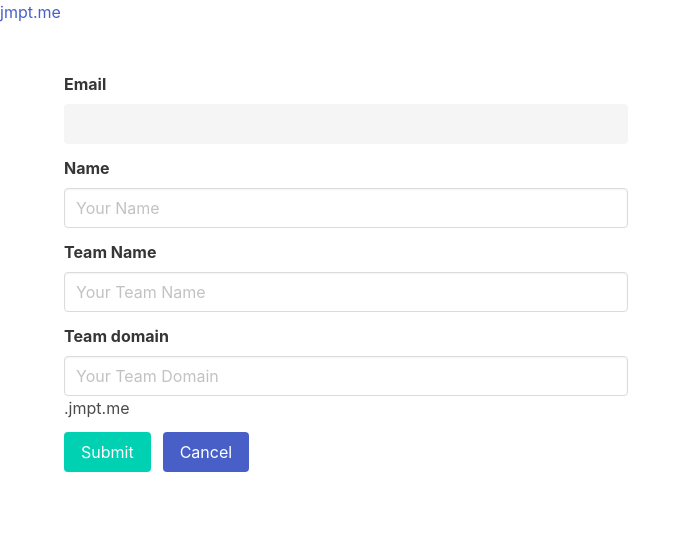
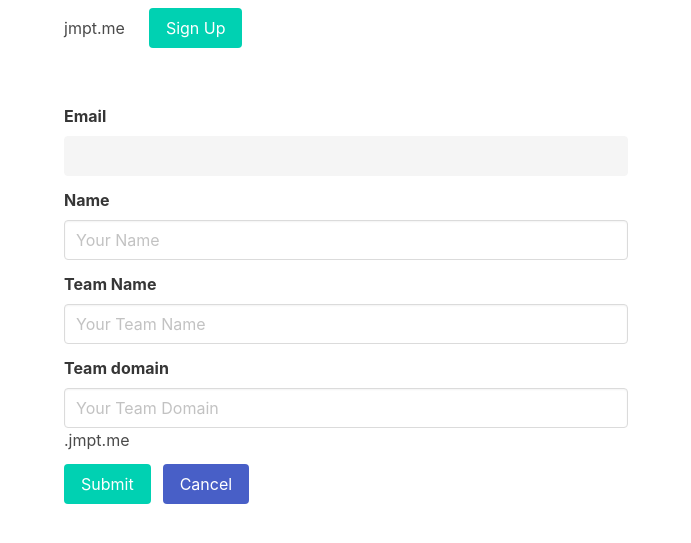
Before and after one commit to yosukesuzuki/url-shortner, a Flask app: template templates/register.html in a window 1280 px wide. Shown: the top 543 px of the page, without its empty margins (0-691 px from the left). Run offline with Flask 2, Linux system fonts and the light colour scheme; the template is opened without the code that fills it, so the values that code supplies are empty; some libraries are stand-ins or nearby versions.

Commit message:
add navbar

```diff
--- a/templates/base.html
+++ b/templates/base.html
@@ -4,7 +4,7 @@
     <meta charset="utf-8">
     <meta name="viewport" content="width=device-width, initial-scale=1.0">
     <title>jmpt.me, URL Shortner </title>
-    <link rel="stylesheet" href="https://cdnjs.cloudflare.com/ajax/libs/bulma/0.4.1/css/bulma.min.css">
+    <link rel="stylesheet" href="https://cdnjs.cloudflare.com/ajax/libs/bulma/0.4.3/css/bulma.min.css">
     <style>
         .section {
             padding: 3rem 1.5rem;
@@ -13,13 +13,24 @@
 </head>
 
 <body>
-<nav class="nav">
-    <div class="nav-left">
-        <a class="nav-item" href="/">
-            jmpt.me
-        </a>
-    </div>
-</nav>
+<div class="container">
+    <nav class="navbar ">
+        <div class="navbar-brand">
+            <a class="navbar-item" href="/">
+                jmpt.me
+            </a>
+            <div class="navbar-item">
+                <div class="field is-grouped">
+                    <p class="control">
+                        <a class="button is-primary" href="/register">
+                            <span>Sign Up</span>
+                        </a>
+                    </p>
+                </div>
+            </div>
+        </div>
+    </nav>
+</div>
 <section class="section">
     <div class="container">
         {% block content %}
--- a/templates/register.html
+++ b/templates/register.html
@@ -2,7 +2,7 @@
 {% block content %}
     <div class="columns">
         <div class="is-half column">
-            <form method="post" action="/api/register">
+            <form method="post" action="/rest/register">
                 <div class="field">
                     <label class="label">Email</label>
                     <div class="control">
```
